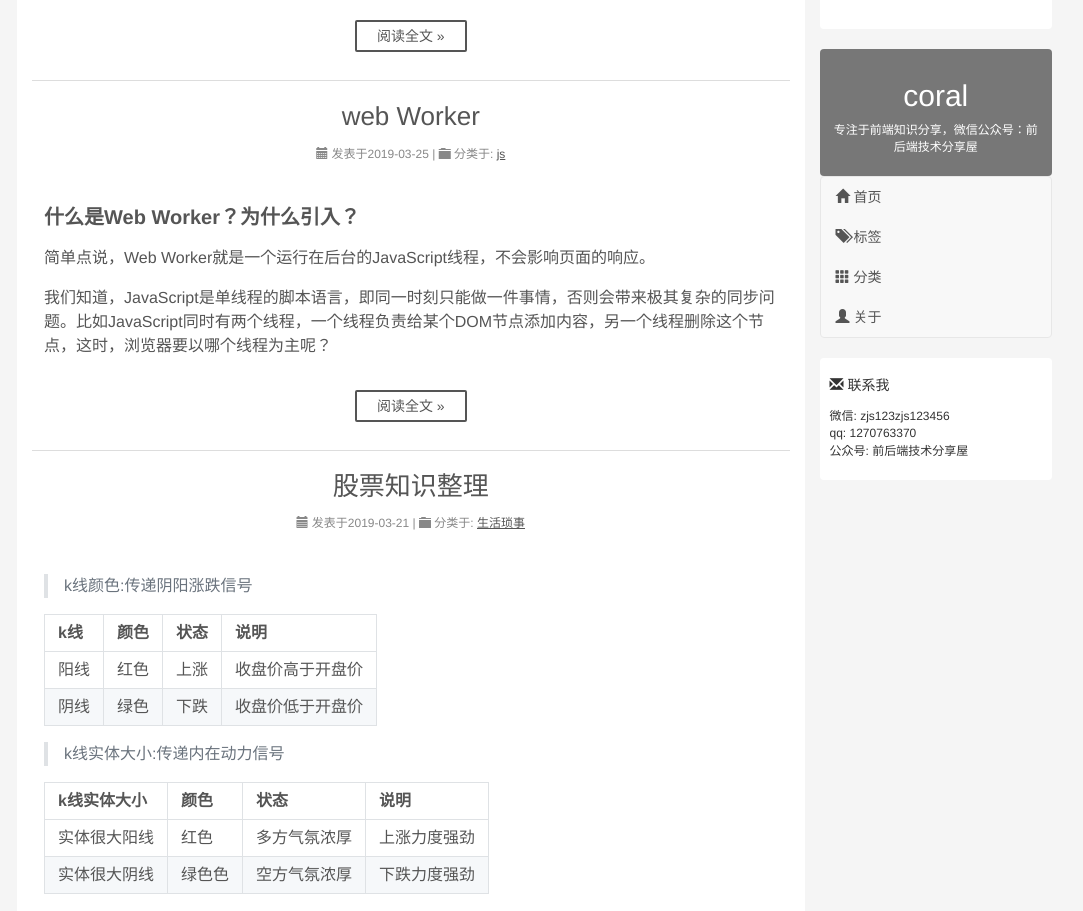
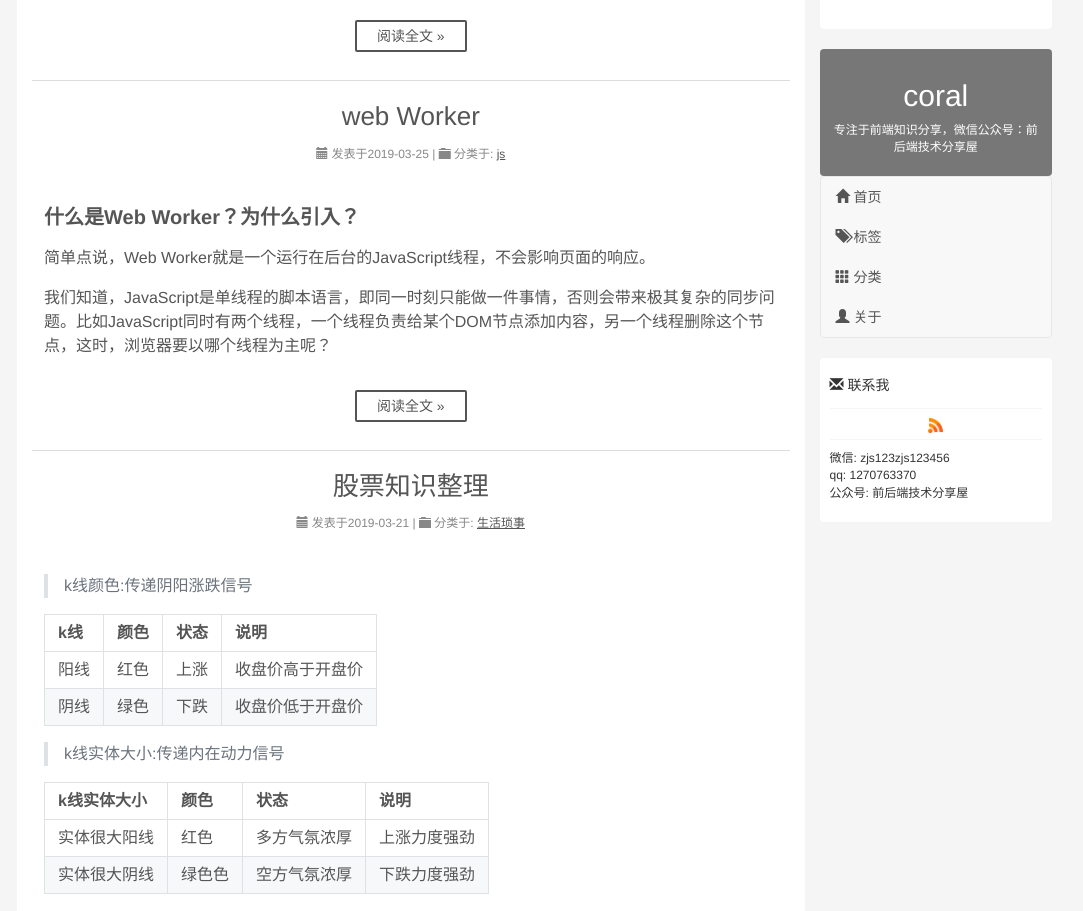
Before and after one commit to fengye12/fengye12.github.io, a Jekyll site: the page built from index.html, in a window 1280 px wide. Shown: the part 757-1668 px from the top of the page, without its empty margins (98-1181 px from the left). Built offline with Jekyll 4.4.1, drawn with Linux system fonts in a browser that asks for light colours; the list of posts is cut into pages by our own code; comment, search, counter and statistics services are not loaded.

Commit message:
增加rss订阅

```diff
--- a/_includes/contact.html
+++ b/_includes/contact.html
@@ -1,6 +1,11 @@
 <div class="fs_14 white_bg" style="border-radius: 4px;margin-top:20px;padding: 10px">
         <div>
                 <span class="glyphicon glyphicon-envelope fs_14" style="height:30px;line-height:30px;" aria-hidden="true"></span> 联系我
+            </div>
+            <div class="rss_box">
+              <a href="/rss.xml">
+                <img src="/images/rss.png" alt="rss" class="rss-img">
+              </a>
             </div>
             <ul class="fs_12 mt_10">
                 <li>微信: zjs123zjs123456</li>
--- a/css/peter.css
+++ b/css/peter.css
@@ -412,6 +412,17 @@ a {
     color:#888;
     display: inline-block;
 }
+.rss_box{
+    padding:5px 0;
+    margin-top: 10px;
+    border-top: 1px solid #f6f6f6;
+    border-bottom: 1px solid #f6f6f6;
+    text-align: center;
+}
+.rss_box .rss-img{
+    width: 15px;
+    height: 15px;
+}
 @media (max-width: 768px) {
     .typo {
         width: 100%;
```
Also changed, not shown: rss.xml (added, +13 -0 lines), images/node.png (deleted), images/rss.png (added), images/u=100299341,748975256&fm=23&gp=0.jpg (deleted), images/u=3503283683,3697613665&fm=23&gp=0.jpg (deleted), images/u=3857417442,209249001&fm=21&gp=0.jpg (deleted).
